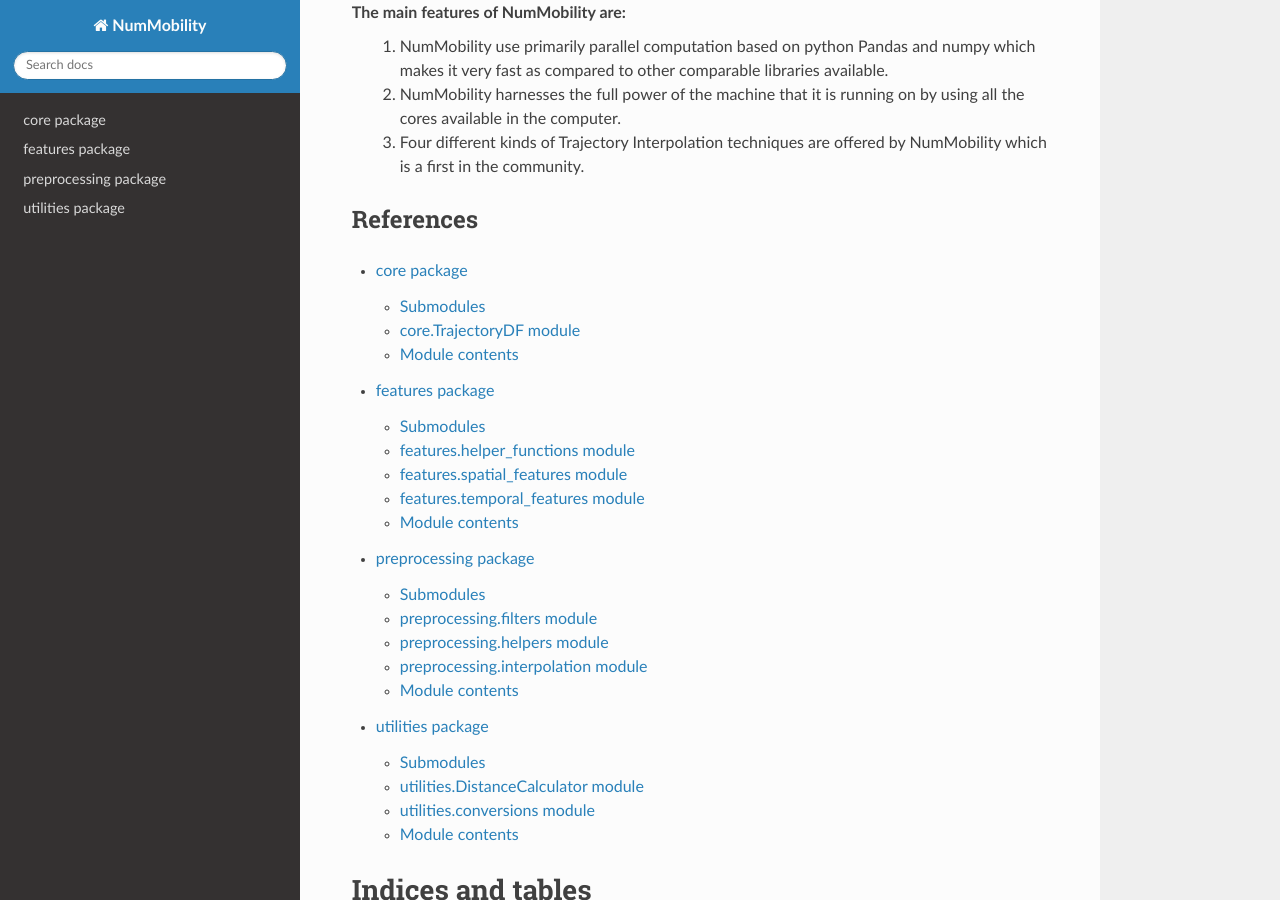
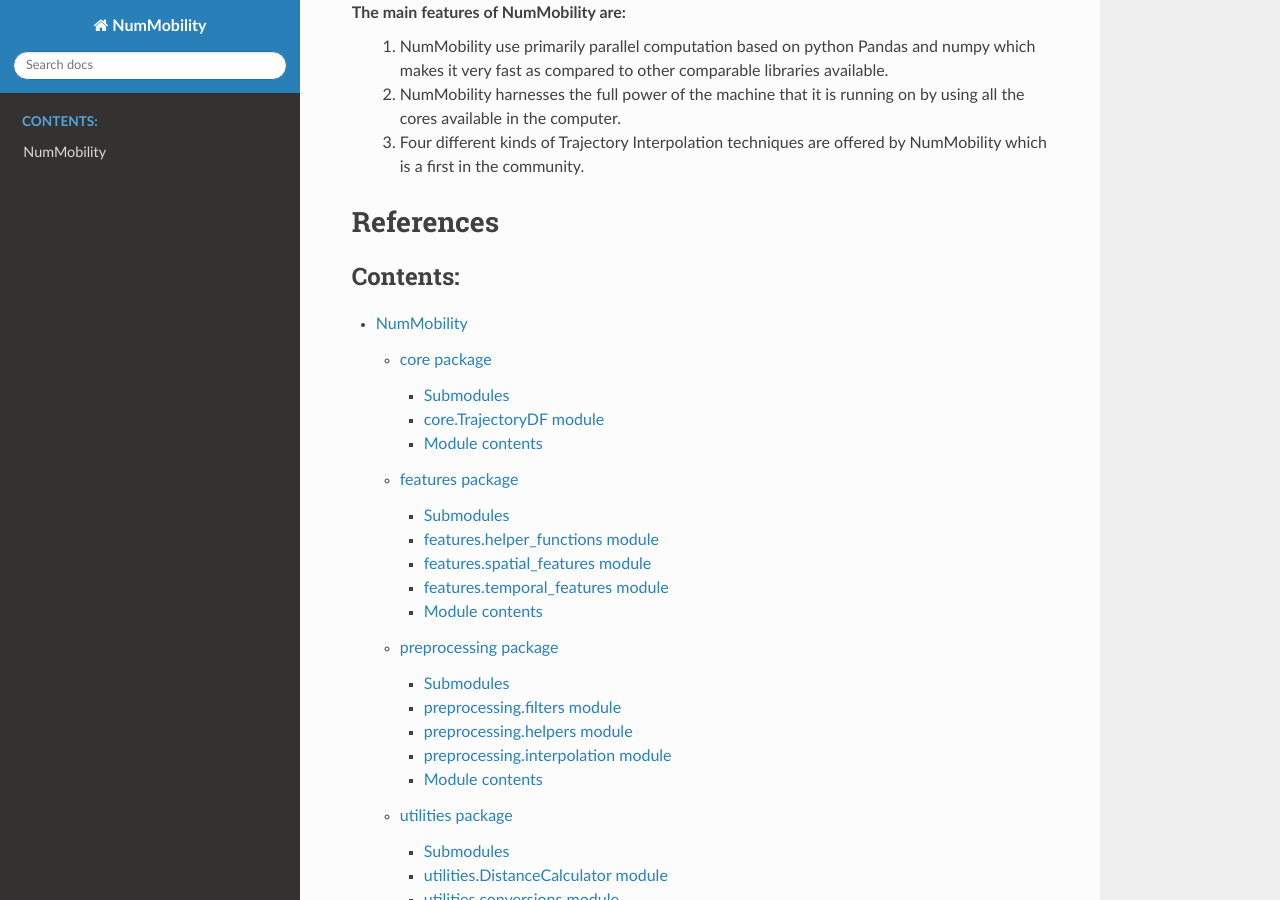
Before and after one commit to YakshHaranwala/PTRAIL, a Sphinx documentation site: the page built from docs/index.rst, in a window 1280 px wide and 900 px high, scrolled down 326 px. Built offline with Sphinx 7.4.7 and the Read the Docs theme 2.0.0, drawn with Linux system fonts in a browser that asks for light colours; pages that are not in the unit, such as notebooks, are missing from menus.

Commit message:
Changed index a bit.

```diff
--- a/docs/conf.py
+++ b/docs/conf.py
@@ -12,8 +12,7 @@
 #
 import os
 import sys
-sys.path.insert(0, os.path.abspath('./../..'))
-# sys.path.append(os.path.join(os.path.dirname(__name__), '..'))
+sys.path.append(os.path.join(os.path.dirname(__name__), '..'))
 
 master_doc = 'index'
 
@@ -60,7 +59,7 @@
 # Add any paths that contain custom static files (such as style sheets) here,
 # relative to this directory. They are copied after the builtin static files,
 # so a file named "default.css" will overwrite the builtin "default.css".
-html_static_path = ['_static']
+html_static_path = []
 
 
 # -- Extension configuration -------------------------------------------------
--- a/docs/index.rst
+++ b/docs/index.rst
@@ -20,14 +20,12 @@
        a first in the community.
 
 References
-^^^^^^^^^^
+==========
 .. toctree::
-   :maxdepth: 3
+   :maxdepth: 4
+   :caption: Contents:
 
-   core
-   features
-   preprocessing
-   utilities
+   modules
 
 
 
--- a/docs/modules.rst
+++ b/docs/modules.rst
@@ -4,7 +4,6 @@
 .. toctree::
    :maxdepth: 4
 
-   TrajLib
    core
    features
    preprocessing
```
